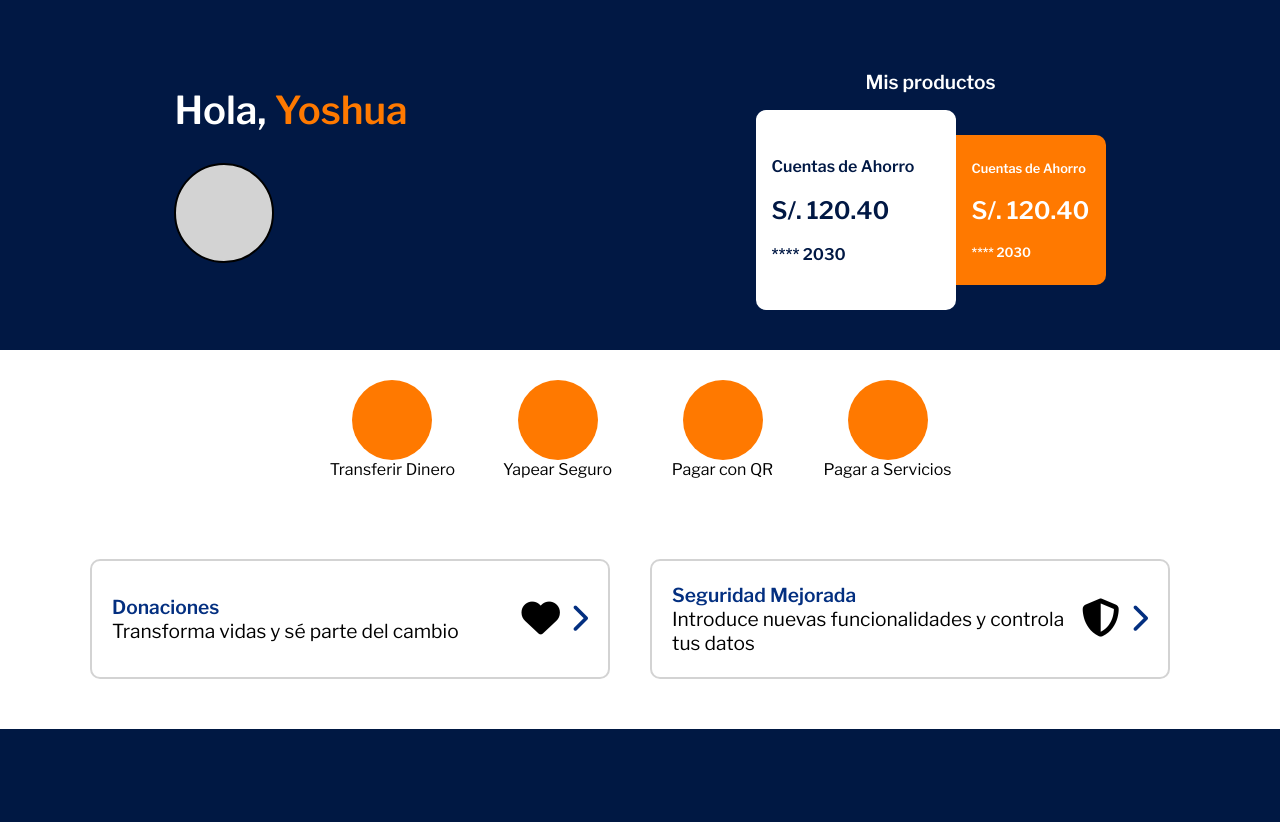
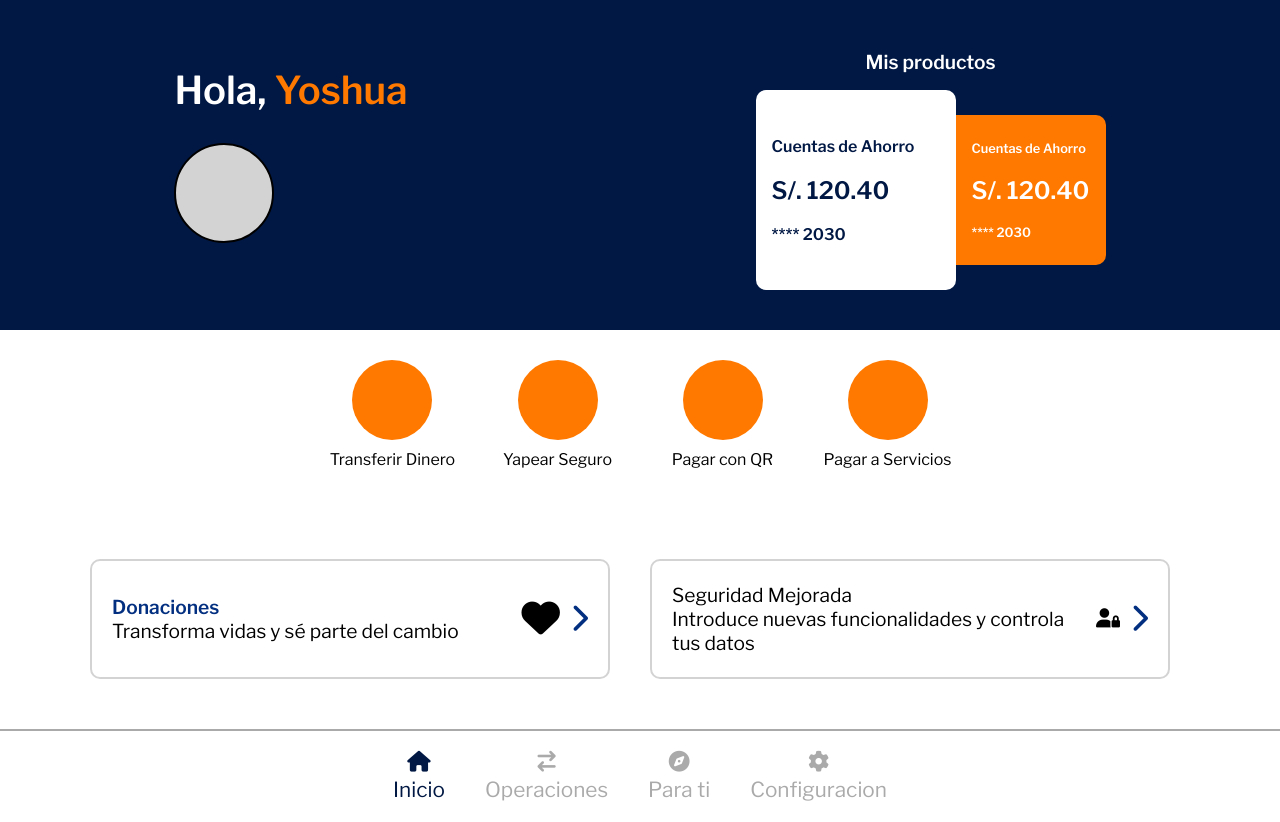
Before and after one commit to DevJourney19/Prototipado_BCP_ciberseguridad, a PHP site: page /principal.php in a window 1280 px wide. Shown: the part 137-959 px from the top of the page. Before the commit the page ends 866 px from the top, so only its background shows below. Run offline with PHP 8.4, Linux system fonts and the light colour scheme; some libraries are stand-ins or nearby versions.

Commit message:
finish initial part

```diff
--- a/dashboard.php
+++ b/dashboard.php
@@ -48,7 +48,7 @@
 
     <script src="https://cdn.jsdelivr.net/npm/chart.js"></script>
 
-    <script src="index.js"></script>
+    <script src="js/charts.js"></script>
 </body>
 
 </html>
--- a/fragmentos/menubar.php
+++ b/fragmentos/menubar.php
@@ -0,0 +1,8 @@
+<div class="footer_bar">
+  <ul>
+    <li><a href="principal.php" class="icon"><i class="fa-solid fa-house"></i><span>Inicio</span></a></li>
+    <li><a href="#" class="icon"><i class="fa-solid fa-arrow-right-arrow-left"></i><span>Operaciones</span></a></li>
+    <li><a href="#" class="icon"><i class="fa-solid fa-compass"></i><span>Para ti</span></a></li>
+    <li><a href="configuracion.php" class="icon"><i class="fa-solid fa-gear"></i><span>Configuracion</span></a></li>
+  </ul>
+</div>
--- a/index.php
+++ b/index.php
@@ -10,6 +10,7 @@
 
 <body>
   <main>
+    <!-- <?php // include 'modals/alerta_dispositivo.php' ?> -->
     <div class="logo"><img src="img/loguito.png" alt="logo_bcp.jpg"></div>
     <div class="flex">
       <!--Cambiar image-->
--- /dev/null
+++ b/js/index.js
@@ -0,0 +1,16 @@
+document.addEventListener('DOMContentLoaded', () => {
+  const elems = document.querySelectorAll('.icon');
+  const path = window.location.pathname.split('/Prototipado_bcp_ciberseguridad/')[1];
+  console.log(path);
+  switch (path) {
+    case '/activacion.php'| '/principal.php':
+      elems[0].classList.add('active');
+      break;
+    case '/configuracion.php':
+      elems[3].classList.add('active');
+      break;
+    default:
+      elems[0].classList.add('active');
+      break;
+  }
+});
--- a/principal.php
+++ b/principal.php
@@ -10,15 +10,15 @@
     <header>
         <?php include 'fragmentos/nav.php' ?>
     </header>
-    <!-- <div class="notificacion">
+    <div id="alerta_intruso" class="notificacion close">
         <div class="bcp_alerta">
             <img src="img/bcp_logo.png" alt="img_bcp.png">
             <div><span class="fa-solid fa-triangle-exclamation fa-xl"></span> Hace 1 min</div>
         </div>
-
-        <span>Alguien ha intentado ingresar a tu cuenta con las restricciones activadas.</span>
-        <h3>¡¡ALERTA!! SE BLOQUEARÁ LAS TRANSACCIONES</h3>
-    </div> -->
+        <div><span>Alguien ha intentado ingresar a tu cuenta con las restricciones activadas.</span>
+            <h3>¡¡ALERTA!! SE BLOQUEARÁ LAS TRANSACCIONES</h3>
+        </div>
+    </div>
     <div class="cuadro_superior">
         <div class="izquierda">
             <div><span class="hola">Hola, </span><span>Yoshua</span></div>
@@ -69,19 +69,25 @@
                     <span>Donaciones</span>
                     <p>Transforma vidas y sé parte del cambio</p>
                 </div>
-               <div> <i class="fa-solid fa-heart fa-2xl"></i>
-               <span class="fa-solid fa-chevron-right fa-xl"></span></div>
+                <div> <i class="fa-solid fa-heart fa-2xl"></i>
+                    <span class="fa-solid fa-chevron-right fa-xl"></span>
+                </div>
             </div>
             <div class="seguridad_mejorada">
                 <div>
                     <span>Seguridad Mejorada</span>
                     <p>Introduce nuevas funcionalidades y controla tus datos</p>
                 </div>
-                <div><i class="fa-solid fa-shield-halved fa-2xl"></i>
-                <span class="fa-solid fa-chevron-right fa-xl"></span></div>
+                <div><i class="fa-solid fa-user-lock"></i>
+                    <a href="activacion.php" class="fa-solid fa-chevron-right fa-xl"></a>
+                </div>
             </div>
         </div>
     </section>
+    <footer>
+        <?php include 'fragmentos/menubar.php' ?>
+    </footer>
+    <script src="js/index.js"></script>
 </body>
 
 </html>
--- a/styles.css
+++ b/styles.css
@@ -5,6 +5,10 @@
     margin: 0px;
     box-sizing: border-box;
     font-family: "Libre Franklin", sans-serif;
+}
+
+a{
+    text-decoration: none;
 }
 
 nav {
@@ -271,7 +314,7 @@ main{
 }
 
 .fila div {
-    margin: auto;
+    margin: 0 auto 10px;
     text-align: center;
 }
 
@@ -308,7 +351,7 @@ main{
     align-items: center;
 }
 
-.donaciones>div>span, .seguridad_mejorada>div>span {
+.donaciones>div>span, .seguridad_mejorada>div>a {
     font-weight: 600;
     color: #032f80;
 }
@@ -372,6 +415,47 @@ canvas {
     position: relative;
 }
 
+/**Footer**/
+.footer_bar {
+    border-top: 2px solid #ABAAAA;
+}
+
+.footer_bar ul {
+    padding: 10px 0;
+    display: flex;
+    gap:20px;
+    justify-content: center;
+    align-items: center;
+}
+
+.footer_bar ul li {
+    list-style: none;
+    padding: 10px;
+    text-align: center;
+}
+
+.footer_bar ul li a{
+    display: flex;
+    flex-direction: column;
+    gap: 5px;
+    justify-content: center;
+    align-items: center;
+    font-size: 1.3rem;
+    color: #ABAAAA;
+    transition: all 0.3s ease-in-out;
+}
+.footer_bar ul li a:hover {
+    color: #001843;
+}
+
+.footer_bar ul li .active {
+    color: #001843;
+}
+
+.footer_bar span {
+    display: none;
+}
+
 @media(min-width: 576px) {
     nav{
         padding: 30px;
@@ -420,7 +504,7 @@ canvas {
     }
 
     .cuadro_superior {
-        padding: 40px 60px;
+        padding: 20px 60px 40px;
         flex-direction: row;
         gap: 30%;
     }
@@ -442,6 +526,10 @@ canvas {
 
     .notificacion>span {
         font-size: 1.1em;
+    }
+
+    .footer_bar span{
+        display: block;
     }
 }
 
```
Also changed, not shown: other parts of styles.css (+46 -7 lines), activacion.php (+16 -6 lines), js/utils.js (added, +33 -0 lines), modals/alerta_dispositivo.php (added, +24 -0 lines), style_login.css (+86 -0 lines), js/charts.js (renamed from index.js).
